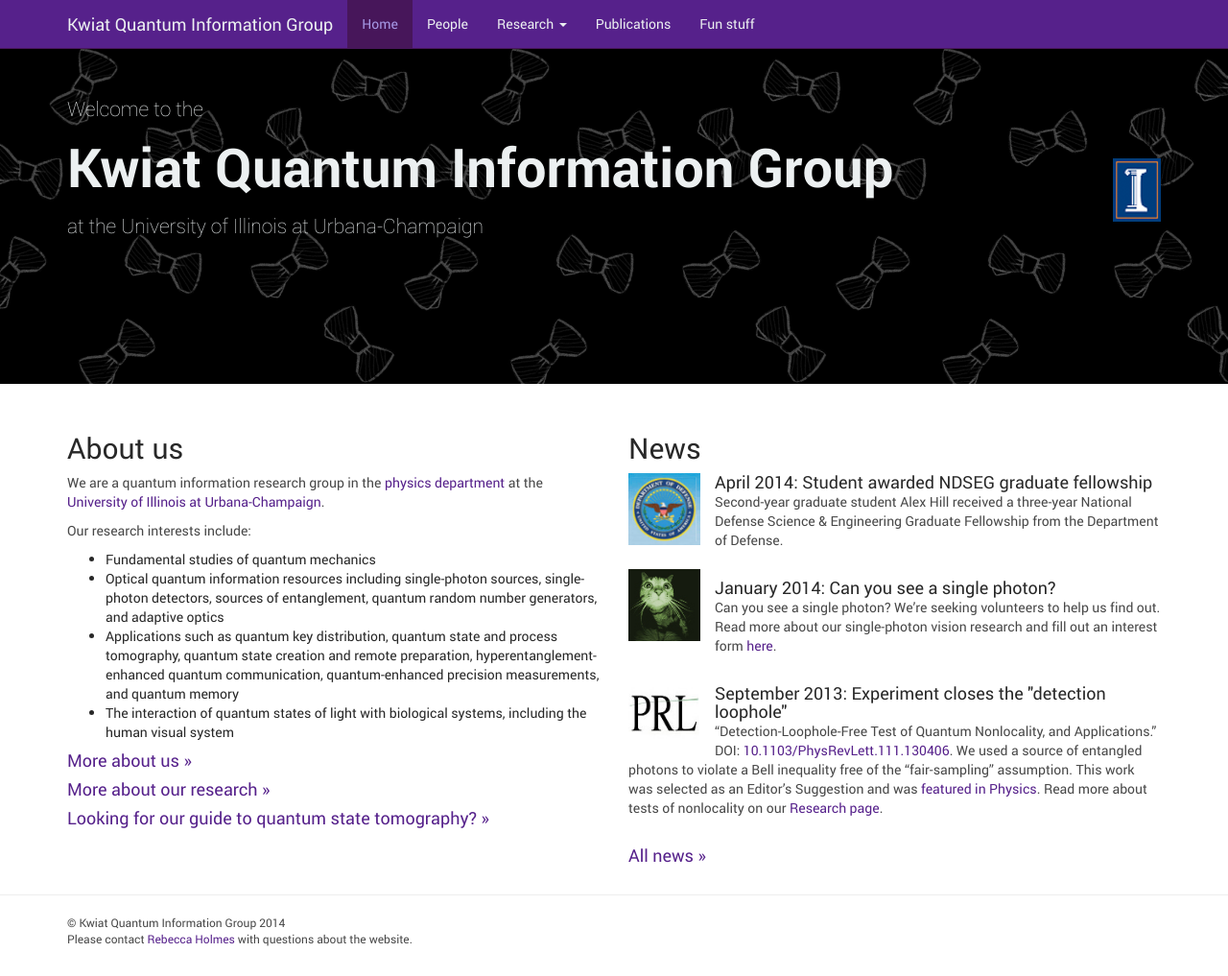
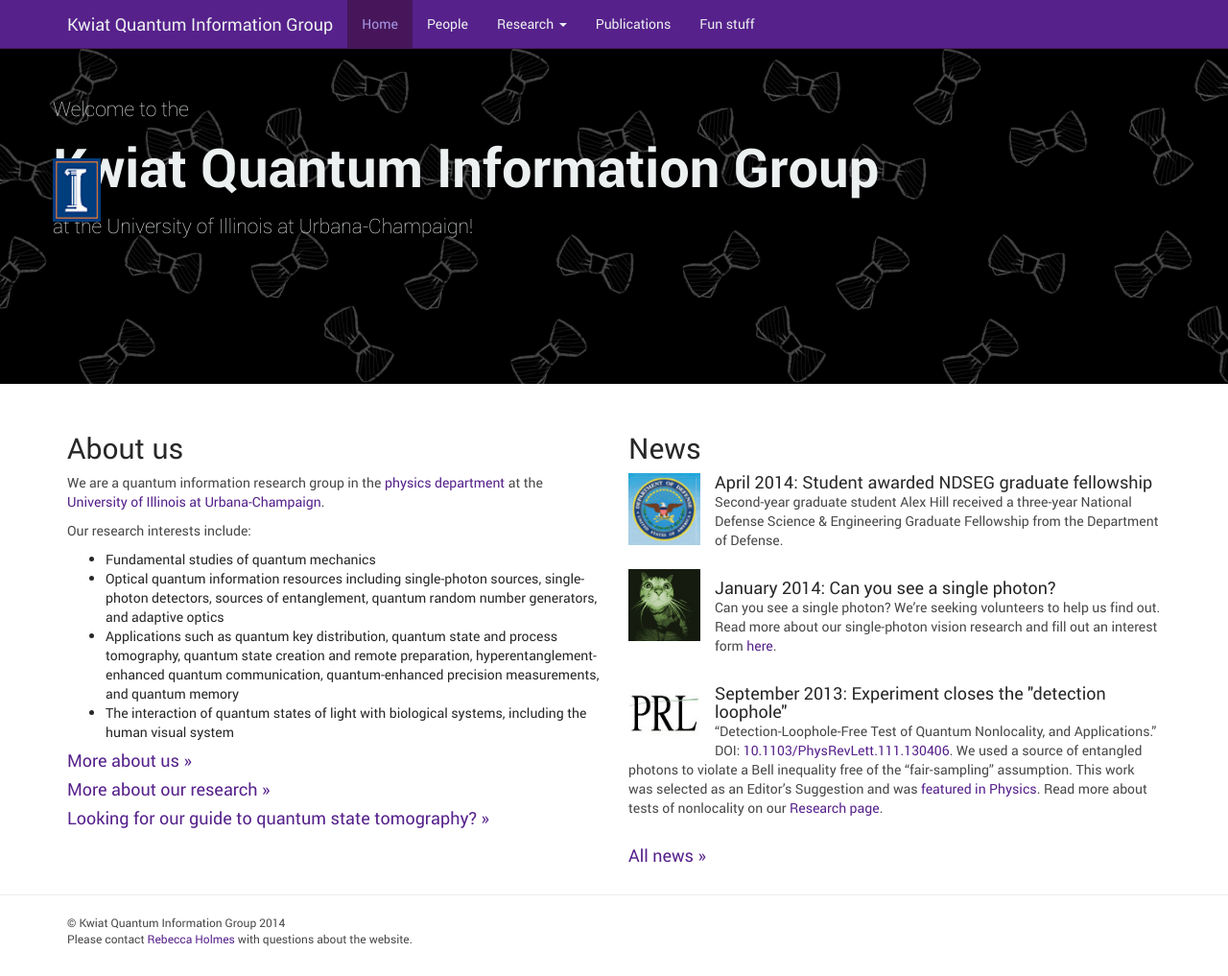
Before and after one commit to KwiatLab/group-website-jekyll, a Jekyll site: the page built from index.html, in a window 1280 px wide and 1017 px high. Shown: the whole window at 96% size. Built offline with Jekyll 4.4.1, drawn with Linux system fonts in a browser that asks for light colours; Markdown is read by kramdown in place of the engine named in the settings.

Commit message:
Tried to fix imark on mobile
still needs work

```diff
--- a/_includes/jumbotron.html
+++ b/_includes/jumbotron.html
@@ -1,9 +1,14 @@
 <!-- Main jumbotron for a primary marketing message or call to action -->
     <div class="jumbotron">
       <div class="container">
-	    <p>Welcome to the</p>
-        <h1>Kwiat Quantum Information Group</h1>
-        <p>at the University of Illinois at Urbana-Champaign</p>
-		<div class="imark"><img src="img/imark.gif" alt="University of Illinois at Urbana-Champaign" title="University of Illinois at Urbana-Champaign"></div>
-      </div>
+		  <div class="row">
+
+			<p>Welcome to the</p>
+			<h1>Kwiat Quantum Information Group</h1>
+			<p>at the University of Illinois at Urbana-Champaign!</p>
+
+			<div class="imark"><img src="img/imark.gif" alt="University of Illinois at Urbana-Champaign" title="University of Illinois at Urbana-Champaign"></div>
+
+		  </div>
+	  </div>
     </div>
--- a/css/group.css
+++ b/css/group.css
@@ -39,8 +39,9 @@
 }
 
 .imark {
-	float:right;
-	margin-top:-100px;
+  margin-top:-100px;
+  clear:both;
+  display:block;
 }
 
 /* CSS for special font sizes */
@@ -116,10 +117,14 @@
   font-family:'Roboto', sans-serif;
   margin-top:0px;
   margin-bottom:15px;
+  display:block;
+  clear:both;
 }
 
 .jumbotron p {
   color:#ecf0f1;
+  display:block;
+  clear:both;
 }
 
 .jumbotron .indent {
```
